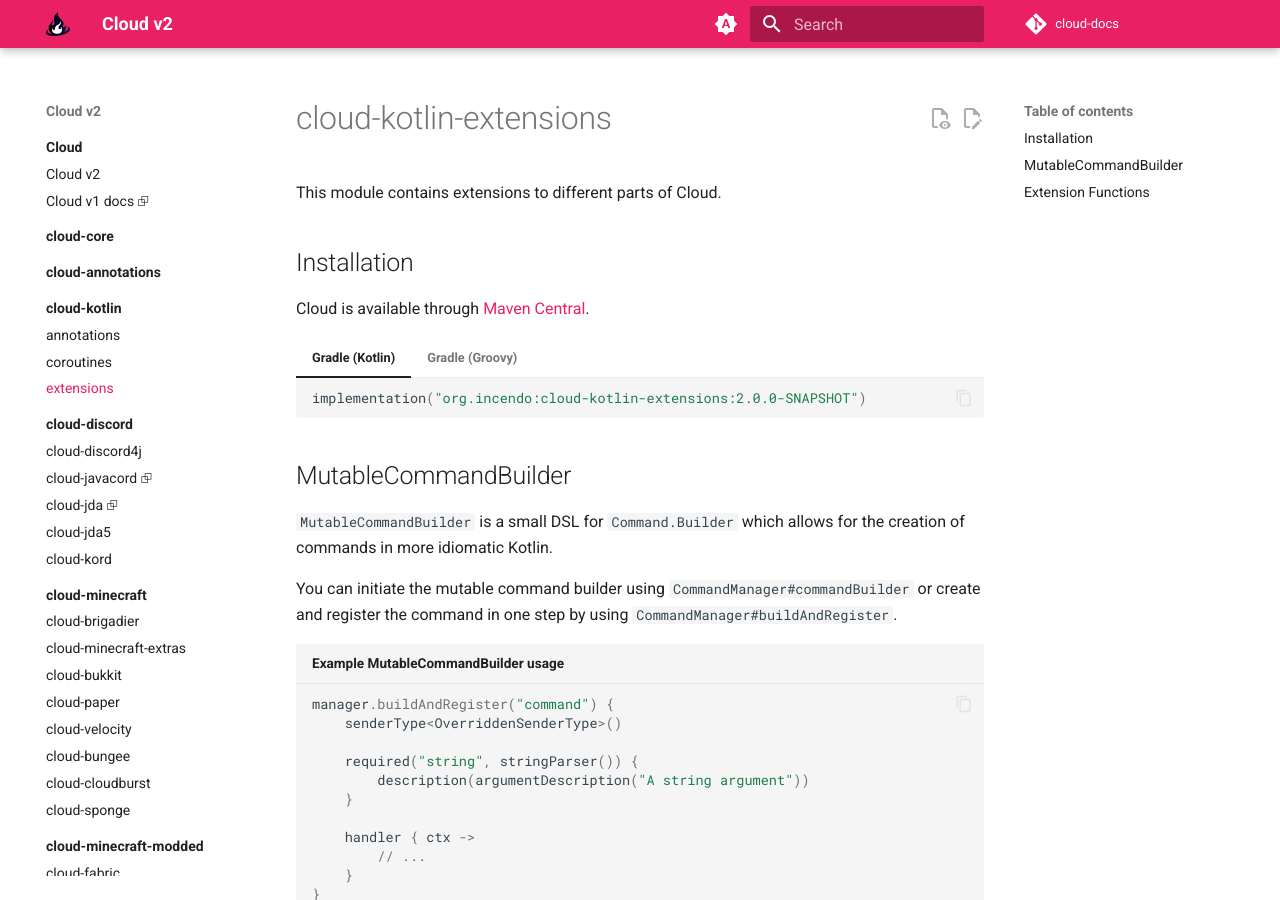
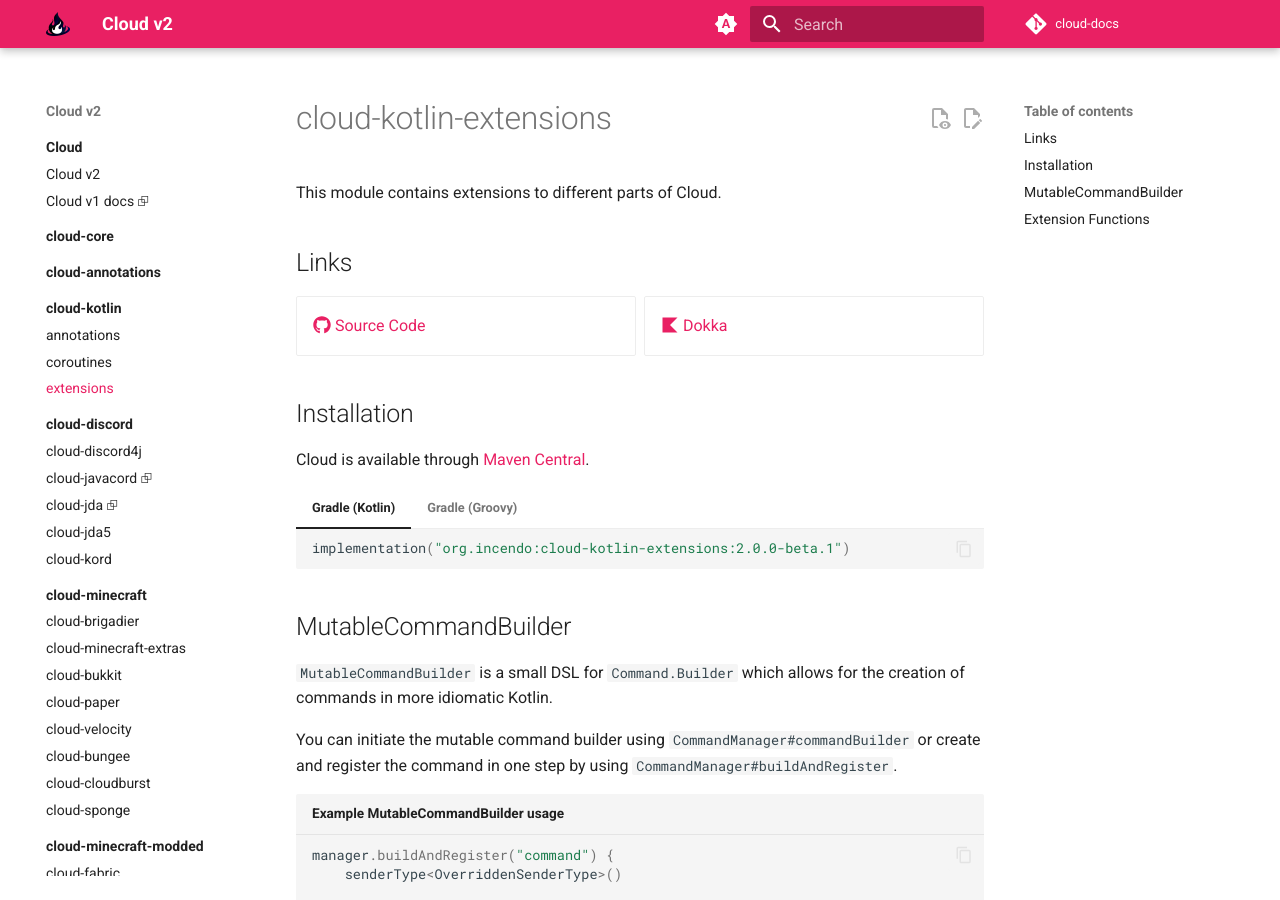
Before and after one commit to Incendo/cloud-docs, an MkDocs documentation site: the page built from docs/kotlin/extensions.md, in a window 1280 px wide and 900 px high. Built offline with MkDocs 1.6.1 and Material for MkDocs 9.7.7, drawn with Linux system fonts in a browser that asks for light colours; comment, search, counter and statistics services are not loaded.

Commit message:
feat(kotlin): change to beta release

````diff
--- a/docs/kotlin/extensions.md
+++ b/docs/kotlin/extensions.md
@@ -1,6 +1,15 @@
 # cloud-kotlin-extensions
 
 This module contains extensions to different parts of Cloud.
+
+## Links
+
+<div class="grid cards" markdown>
+
+- [:fontawesome-brands-github: Source Code](https://github.com/Incendo/cloud)
+- [:material-language-kotlin: Dokka](https://javadoc.io/doc/org.incendo/cloud-kotlin-extensions/latest)
+
+</div>
 
 ## Installation
 
@@ -10,13 +19,13 @@ Cloud is available through [Maven Central](https://central.sonatype.com/artifact
 === "Gradle (Kotlin)"
 
     ```kotlin
-    implementation("org.incendo:cloud-kotlin-extensions:2.0.0-SNAPSHOT")
+    implementation("org.incendo:cloud-kotlin-extensions:2.0.0-beta.1")
     ```
 
 === "Gradle (Groovy)"
 
     ```groovy
-    implementation 'org.incendo:cloud-kotlin-extensions:2.0.0-SNAPSHOT'
+    implementation 'org.incendo:cloud-kotlin-extensions:2.0.0-beta.1'
     ```
 
 ## MutableCommandBuilder
````
Also changed, not shown: docs/kotlin/annotations.md (+11 -2 lines), docs/kotlin/coroutines.md (+11 -2 lines).
